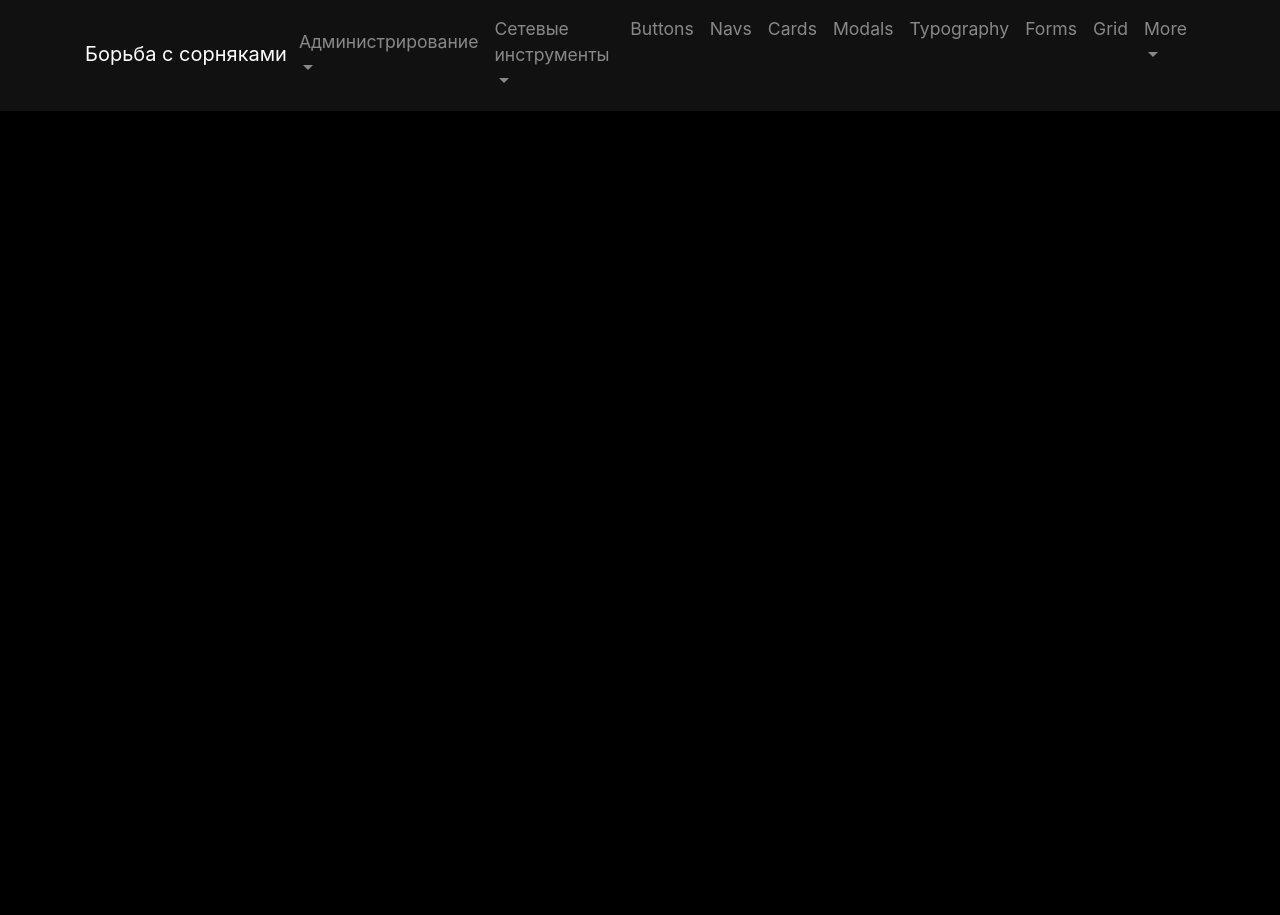
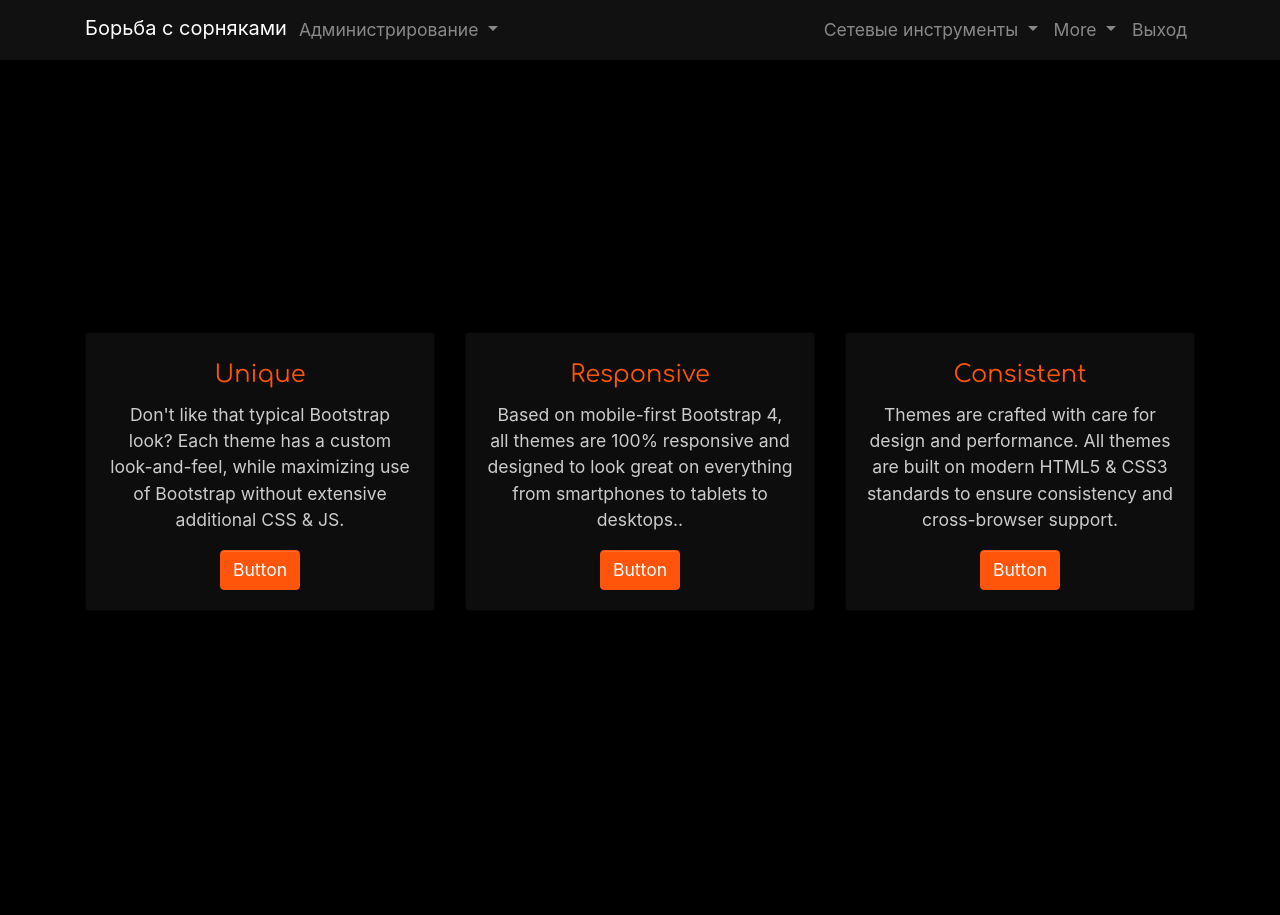
Before and after one commit to sled30/osint1, a PHP site: page /web/ in a window 1280 px wide. Before the commit the page ends 111 px from the top, so only its background shows below. Run offline with PHP 8.4, Linux system fonts and the light colour scheme; a stand-in replaces the project's code that opens the database connection; some libraries are stand-ins or nearby versions.

```diff
--- a/web/index.html
+++ b/web/index.html
@@ -28,6 +28,7 @@
         <div class="container h-100">
             <div class="row h-100">
                 <div class="col-12">
+
                 <!---    <div class="text-center m-0 vh-100 d-flex flex-column justify-content-center text-light">
                         <h1 class="display-4">Darkster</h1>
                         <p class="lead">A dark background theme with bold contrasting colors.</p>
@@ -64,6 +65,7 @@
             </div>
         </div>
     </header>
+    Добро пожаловать
         <nav class="navbar fixed-top navbar-expand-lg navbar-dark bg-primary" id="navbar1">
         <div class="container">
             <a class="navbar-brand mr-1 mb-1 mt-0" href="../">Борьба с сорняками</a>
@@ -77,11 +79,8 @@
                           Администрирование
                         </a>
                         <div class="dropdown-menu" aria-labelledby="themesDd">
-
-
                           <a class="dropdown-item px-2 " href="../signal">Управление учетными записями</a>
-
-                            <a class="dropdown-item px-2 active " href="../greyson">ddddd</a>
+                            <spane class="active"><a class="dropdown-item px-2 " href="../greyson"> ddddd</a></spane>
                             <a class="dropdown-item px-2 " href="../greyson">орориаоа</a>
                             <a class="dropdown-item px-2 " href="../greyson">орориаоа</a>
                         </div>
@@ -98,38 +97,20 @@
                             <a class="dropdown-item px-2" href="./template3.html">Layout 3</a>
                         </div>
                     </li>
-                    <li class="nav-item">
-                        <a class="nav-link" href="#buttons">Buttons</a>
-                    </li>
-                    <li class="nav-item">
-                        <a class="nav-link" href="#navs">Navs</a>
-                    </li>
-                    <li class="nav-item">
-                        <a class="nav-link" href="#cards">Cards</a>
-                    </li>
-                    <li class="nav-item">
-                        <a class="nav-link" href="#modals">Modals</a>
-                    </li>
-                    <li class="nav-item">
-                        <a class="nav-link" href="#typography">Typography</a>
-                    </li>
-                    <li class="nav-item">
-                        <a class="nav-link" href="#forms">Forms</a>
-                    </li>
-                    <li class="nav-item">
-                        <a class="nav-link" href="#grid">Grid</a>
-                    </li>
                     <li class="nav-item dropdown">
                         <a class="nav-link dropdown-toggle" href="#" id="navbarDd" data-toggle="dropdown" aria-haspopup="true" aria-expanded="false">
                           More
                         </a>
                         <div class="dropdown-menu dropdown-menu-right" aria-labelledby="navbarDd">
                             <a class="dropdown-item px-2" href="#more">Badges</a>
-                            <a class="dropdown-item px-2" href="#more">Tooltips &amp; Popups</a>
+                            <a class="dropdown-item px-2 active" href="#more">Tooltips &amp; Popups</a>
                             <a class="dropdown-item px-2" href="#more">Progress &amp; Alerts</a>
                             <div class="dropdown-divider"></div>
                             <a class="dropdown-item px-2" href="#more">All</a>
                         </div>
+                    </li>
+                    <li class="nav-item">
+                        <a class="nav-link" href="#grid">Выход</a>
                     </li>
                 </ul>
             </div>
@@ -137,7 +118,44 @@
     </nav>
 
     <main>
-тест
+      <section class="container">
+                 <div class="row vh-100">
+                     <div class="col-12 my-auto">
+                         <div class="row text-center">
+                             <div class="col-lg-4 mb-4">
+                                 <div class="card h-100">
+                                     <div class="card-body d-flex flex-column justify-content-center align-items-center">
+                                         <h1 class="display-2 text-primary"><span class="ion ion-ios-warning-outline"></span></h1>
+                                         <h4 class="card-title text-primary">Unique</h4>
+                                         <p class="card-text">Don't like that typical Bootstrap look? Each theme has a custom look-and-feel, while maximizing use of Bootstrap without extensive additional CSS & JS.</p>
+                                         <a href="#" class="btn btn-primary mt-auto">Button</a>
+                                     </div>
+                                 </div>
+                             </div>
+                             <div class="col-lg-4 mb-4">
+                                 <div class="card h-100">
+                                     <div class="card-body d-flex flex-column justify-content-center align-items-center">
+                                         <h1 class="display-2 text-primary"><span class="ion ion-ios-tablet-portrait-outline"></span></h1>
+                                         <h4 class="card-title text-primary">Responsive</h4>
+                                         <p class="card-text">Based on mobile-first Bootstrap 4, all themes are 100% responsive and designed to look great on everything from smartphones to tablets to desktops..</p>
+                                         <a href="#" class="btn btn-primary mt-auto">Button</a>
+                                     </div>
+                                 </div>
+                             </div>
+                             <div class="col-lg-4 mb-4">
+                                 <div class="card h-100">
+                                     <div class="card-body d-flex flex-column justify-content-center align-items-center">
+                                         <h1 class="display-2 text-primary"><span class="ion ion-ios-checkmark-circle-outline"></span></h1>
+                                         <h4 class="card-title text-primary">Consistent</h4>
+                                         <p class="card-text">Themes are crafted with care for design and performance. All themes are built on modern HTML5 & CSS3 standards to ensure consistency and cross-browser support.</p>
+                                         <a href="#" class="btn btn-primary mt-auto">Button</a>
+                                     </div>
+                                 </div>
+                             </div>
+                         </div>
+                     </div>
+                 </div>
+             </section>
     </main>
         <footer id="footer" class="bg-dark text-light py-3">
 
@@ -145,6 +163,6 @@
     <script src="//ajax.googleapis.com/ajax/libs/jquery/2.2.4/jquery.min.js"></script>
     <script src="//cdnjs.cloudflare.com/ajax/libs/popper.js/1.13.0/umd/popper.min.js"></script>
     <script src="//maxcdn.bootstrapcdn.com/bootstrap/4.1.1/js/bootstrap.min.js"></script>
-    <script src="../js/scripts.js"></script>
+  <!--  <script src="../js/scripts.js"></script>-->
 </body>
 </html>
```
Also changed, not shown: parser/avto_exportcsv.php (+40 -9 lines).
